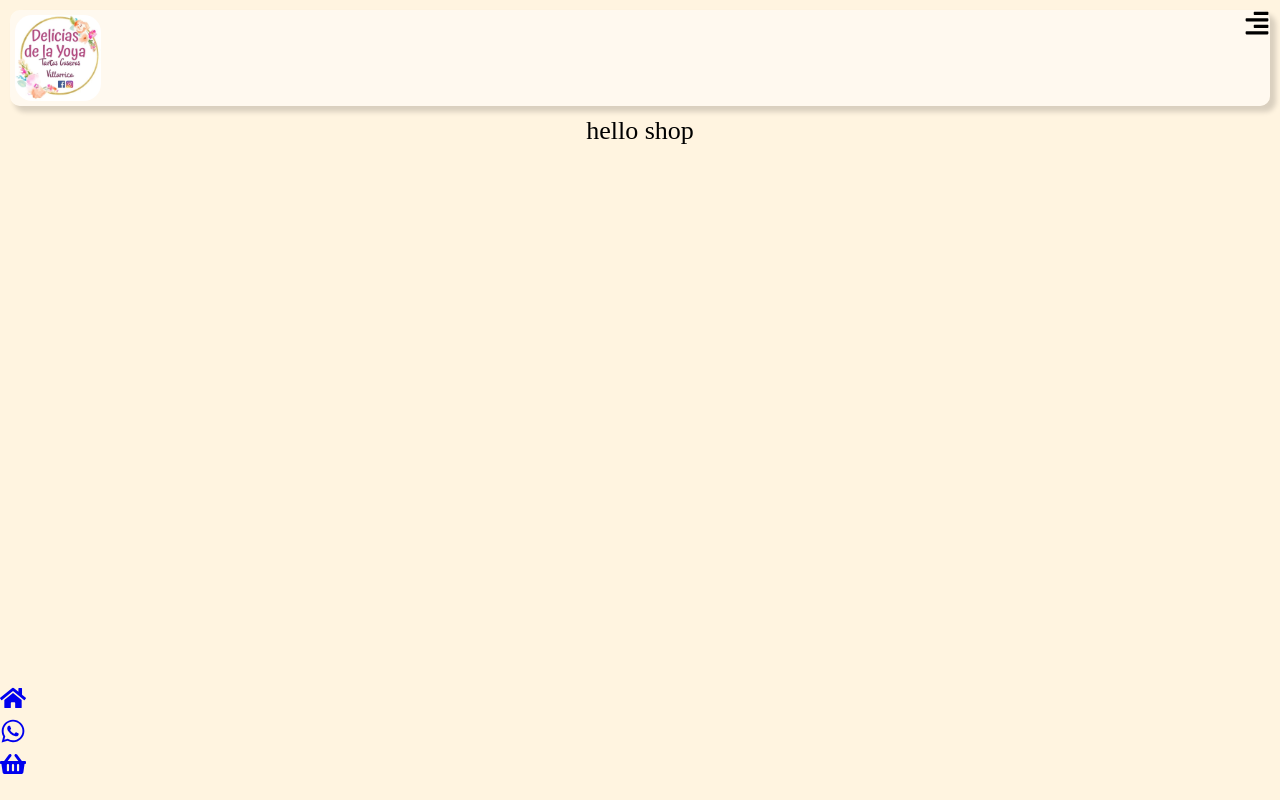
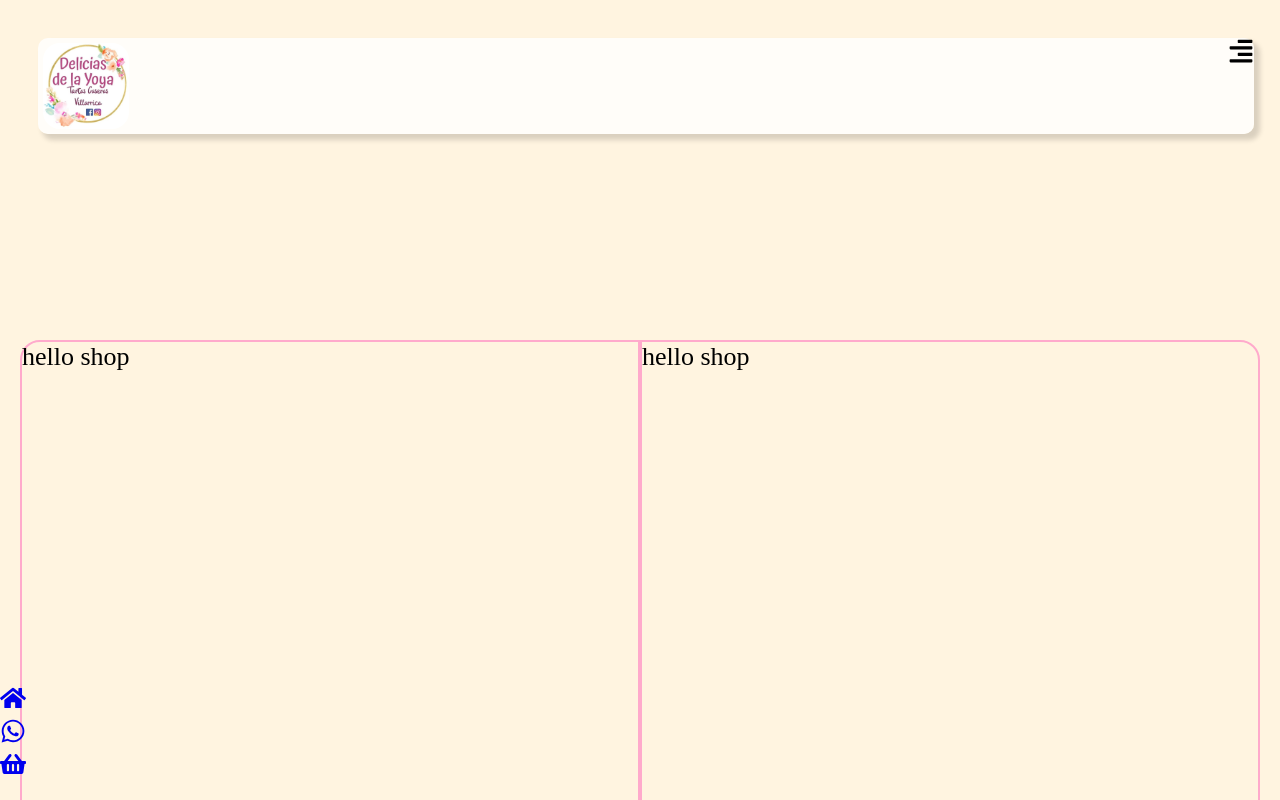
Before and after one commit to juanPabloEA/dy-web, a React (Create React App) app: page /shop in a window 1280 px wide. Shown: the top 800 px of the page. Built offline with nearby package versions, Linux system fonts and the light colour scheme; a web font is replaced by a local one.

Commit message:
change app content size and add shop page layout

```diff
--- a/src/App.css
+++ b/src/App.css
@@ -5,7 +5,11 @@ body {
   font-size: calc(10px + 2vmin);
   margin: 0;
   font-family: 'Grand Hotel', cursive;
-  padding-bottom: 60px;
+  height: 100%;
+}
+
+.App {
+  height: 100%;
 }
 
 footer {
@@ -16,7 +20,10 @@ footer {
 }
 
 .App-navtab {
-  padding: 10px 10px 10px 10px;
+  z-index: 3;
+  position: fixed;
+  width: 95%;
+  padding: 3%;
 }
 
 #root {
@@ -24,9 +31,12 @@ footer {
 }
 
 .App-content {
-  display: inline-grid;
+  display: grid;
+  grid-template-columns: 1fr;
   width: 100%;
   height: 100%;
+  padding-top: 25%;
+  padding-bottom: 25%;
 }
 
 .App-link {
--- a/src/components/commons/navbar/Navbar.css
+++ b/src/components/commons/navbar/Navbar.css
@@ -1,5 +1,5 @@
 .Navbar-container {
-    background-color: rgba(255, 255, 255, 0.5);
+    background-color: rgba(255, 255, 255, 0.8);
     border-radius: 10px;
     height: 1in;
     display: flex;
--- a/src/components/commons/sidebar/Sidebar.css
+++ b/src/components/commons/sidebar/Sidebar.css
@@ -1,5 +1,5 @@
 
-.menu {
+.Sidebar.menu {
   align-items: center;
   clip-path: polygon(81.05% 9.1%, 92% 9.1%, 92% 10.1%, 81.05% 10.1%);
   color: #f2f2f2;
@@ -16,12 +16,12 @@
   display: flex;
 }
 
-.active .menu {
+.active .Sidebar.menu {
   background-color: #FFAACC;
   clip-path: polygon(101% -1%, 101% 101%, -1% 101%, -1% -1%);
 }
 
-.options {
+.Sidebar .options {
   align-items: center;
   display: flex;
   flex-direction: column;
@@ -30,16 +30,16 @@
   transition: transform 400ms cubic-bezier(0.4, 0, 0.2, 1);
 }
 
-.option {
+.Sidebar .option {
   cursor: pointer;
   margin: 8px 0;
 }
 
-.option.selected {
+.Sidebar .option.selected {
   color: #a02f56;
 }
 
-.active .options {
+.active .Sidebar .options {
   transform: scale(1);
 }
 
--- a/src/components/commons/sidebar/Sidebar.jsx
+++ b/src/components/commons/sidebar/Sidebar.jsx
@@ -4,7 +4,7 @@ import './Sidebar.css';
 const Sidebar = () => {
   return (
     <>
-        <div className="menu">
+        <div className="Sidebar menu">
         <div className="options">
           <div className="option selected">Home</div>
           <div className="option">About</div>
--- a/src/layout/contact/Contact.css
+++ b/src/layout/contact/Contact.css
@@ -35,6 +35,7 @@
 
 .btn {
   padding: 20px;
+  border-radius: 15px;
   font-size: 30px;
   width: 30px;
   display: flex;
--- a/src/layout/contact/Contact.jsx
+++ b/src/layout/contact/Contact.jsx
@@ -11,7 +11,7 @@ const Contact = () => {
                     <div className="title">Contactanos</div>
                     <div className="sub-title">Si deseas ver nuestros trabajos no dudes en entrar en nuestras redes sociales</div>
                 </div>
-                <div className="links">
+                <div className="links animate__animated animate__zoomIn">
                     <div className="item-a">
                         <a className="btn btn-whatsapp"> <FaWhatsapp /> </a>
                     </div>
--- a/src/layout/gallery/Gallery.css
+++ b/src/layout/gallery/Gallery.css
@@ -12,4 +12,5 @@
 		justify-content: center;
         padding: 20px;
     }
+
 }
--- a/src/layout/gallery/Gallery.jsx
+++ b/src/layout/gallery/Gallery.jsx
@@ -10,16 +10,16 @@ const Gallery = () => {
     return (
         <>
             <div className="Gallery">
-                <div className="card animate__animated animate__zoomIn">
+                <div className="card animate__animated animate__fadeInUp">
                     <Product picture={traditionalPicture} title="Clasicas" />
                 </div>
-                <div className="card animate__animated animate__zoomIn">
+                <div className="card animate__animated animate__fadeInUp">
                     <Product picture={figuresPicture} title="Figuras de fondant" />
                 </div>
-                <div className="card animate__animated animate__zoomIn">
+                <div className="card animate__animated animate__fadeInUp">
                     <Product picture={eventsPicture} title="Eventos" />
                 </div>
-                <div className="card animate__animated animate__zoomIn">
+                <div className="card animate__animated animate__fadeInUp">
                     <Product picture={varPicture} title="A tú gusto" />
                 </div>
             </div>
--- a/src/layout/shop/Shop.css
+++ b/src/layout/shop/Shop.css
@@ -0,0 +1,17 @@
+.Shop {
+    display: grid;
+    grid-template-columns: repeat(2, 1fr);
+    margin: 20px;
+    height: 75%;
+}
+
+.Shop .options {
+    border: 2px solid #FFAACC;
+    height: auto;
+    border-radius: 20px 0px 0px 20px;
+}
+
+.Shop .img {
+    border: 2px solid #FFAACC;
+    border-radius: 0px 20px 20px 0px;
+}
--- a/src/layout/shop/Shop.jsx
+++ b/src/layout/shop/Shop.jsx
@@ -4,8 +4,13 @@ import './Shop.css';
 const Shop = () => {
     return (
         <>
-            <div>
-                hello shop
+            <div className="Shop">
+                <div className="options">
+                    hello shop
+                </div>
+                <div className="img">
+                    hello shop
+                </div>
             </div>
         </>
     );
```
Also changed, not shown: 1 other file (tests, documents, lock files or other folders).
